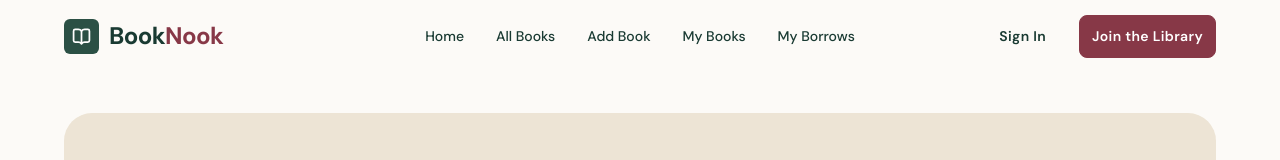
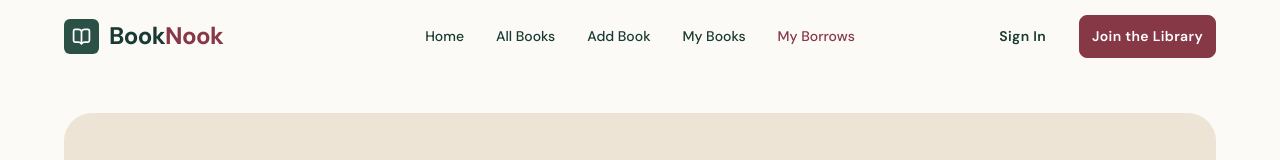
Before and after one commit to Tamiim-Iqbal/BookNook-Client, a Next.js app: page /my-borrows in a window 1280 px wide. Shown: the top 160 px of the page. Built offline with nearby package versions, Linux system fonts and the light colour scheme; a web font is replaced by a local one.

Commit message:
NavLink Active

```diff
--- a/src/app/components/home/Navbar.tsx
+++ b/src/app/components/home/Navbar.tsx
@@ -1,7 +1,9 @@
+
 "use client";
 
 import { useEffect, useState } from "react";
 import Link from "next/link";
+import { usePathname } from "next/navigation";
 import { BookOpen, Menu, X } from "lucide-react";
 
 const links = [
@@ -13,6 +15,8 @@ const links = [
 ];
 
 export default function Navbar() {
+  const pathname = usePathname();
+
   const [isScrolled, setIsScrolled] = useState(false);
   const [isMenuOpen, setIsMenuOpen] = useState(false);
 
@@ -61,15 +65,23 @@ export default function Navbar() {
 
         {/* Desktop Navigation */}
         <div className="absolute left-1/2 hidden -translate-x-1/2 items-center gap-8 lg:flex">
-          {links.map((link) => (
+          {links.map((link) => {
+            const isActive = pathname === link.href;
+
+            return (
               <Link
                 key={link.name}
                 href={link.href}
-              className="whitespace-nowrap text-[14px] font-medium text-(--primary) transition-colors duration-200 hover:text-(--secondary)"
+                className={`whitespace-nowrap text-[14px] font-medium transition-colors duration-200 ${
+                  isActive
+                    ? "text-(--secondary)"
+                    : "text-(--primary) hover:text-(--secondary)"
+                }`}
               >
                 {link.name}
               </Link>
-          ))}
+            );
+          })}
         </div>
 
         {/* Right Actions */}
@@ -77,7 +89,7 @@ export default function Navbar() {
           {/* Sign In */}
           <Link
             href="/sign-in"
-            className="inline-flex py-1 md:py-2.5 items-center rounded-lg border border-transparent px-3 text-[14px] font-semibold tracking-wide text-(--primary) transition-all duration-300 hover:-translate-y-0.5 hover:border-(--secondary-hover)/90 hover:bg-(--main-bg) hover:text-(--secondary) sm:px-5"
+            className="inline-flex items-center rounded-lg border border-transparent px-3 py-1 text-[14px] font-semibold tracking-wide text-(--primary) transition-all duration-300 hover:-translate-y-0.5 hover:border-(--secondary-hover)/90 hover:bg-(--main-bg) hover:text-(--secondary) md:py-2.5 sm:px-5"
           >
             Sign In
           </Link>
@@ -85,7 +97,7 @@ export default function Navbar() {
           {/* Join the Library */}
           <Link
             href="/sign-up"
-            className="inline-flex py-1 md:py-2.5 items-center gap-3 rounded-lg border border-(--secondary) bg-(--secondary) px-3 text-[14px] font-semibold tracking-wide text-white transition-all duration-300 hover:-translate-y-0.5 hover:border-(--secondary-hover) hover:bg-(--secondary-hover) sm:px-3"
+            className="inline-flex items-center gap-3 rounded-lg border border-(--secondary) bg-(--secondary) px-3 py-1 text-[14px] font-semibold tracking-wide text-white transition-all duration-300 hover:-translate-y-0.5 hover:border-(--secondary-hover) hover:bg-(--secondary-hover) md:py-2.5 sm:px-3"
           >
             <span className="md:hidden">Join</span>
             <span className="hidden md:inline">Join the Library</span>
@@ -112,16 +124,24 @@ export default function Navbar() {
         }`}
       >
         <div className="mx-auto grid w-[calc(100%-24px)] grid-cols-3 gap-2 py-4 sm:w-[90%]">
-          {links.map((link) => (
+          {links.map((link) => {
+            const isActive = pathname === link.href;
+
+            return (
               <Link
                 key={link.name}
                 href={link.href}
                 onClick={() => setIsMenuOpen(false)}
-              className="flex items-center justify-center rounded-lg border border-(--border) bg-(--surface) px-3 py-3 text-sm font-medium text-(--text-secondary) transition-all duration-200 hover:bg-(--primary-bg) hover:text-(--primary)"
+                className={`flex items-center justify-center rounded-lg border px-3 py-3 text-sm font-medium transition-all duration-200 ${
+                  isActive
+                    ? "border-(--secondary) bg-(--secondary)/10 text-(--secondary)"
+                    : "border-(--border) bg-(--surface) text-(--text-secondary) hover:bg-(--primary-bg) hover:text-(--primary)"
+                }`}
               >
                 {link.name}
               </Link>
-          ))}
+            );
+          })}
         </div>
       </div>
     </header>
```
Lines whose indentation alone changed are shown as unchanged.
